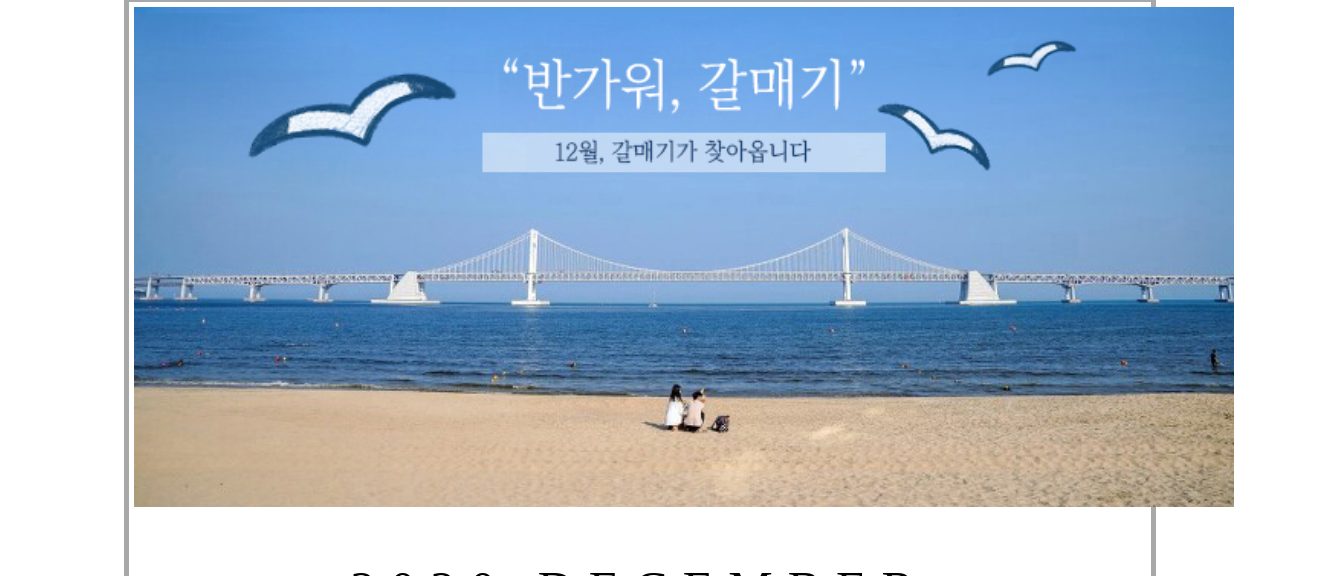
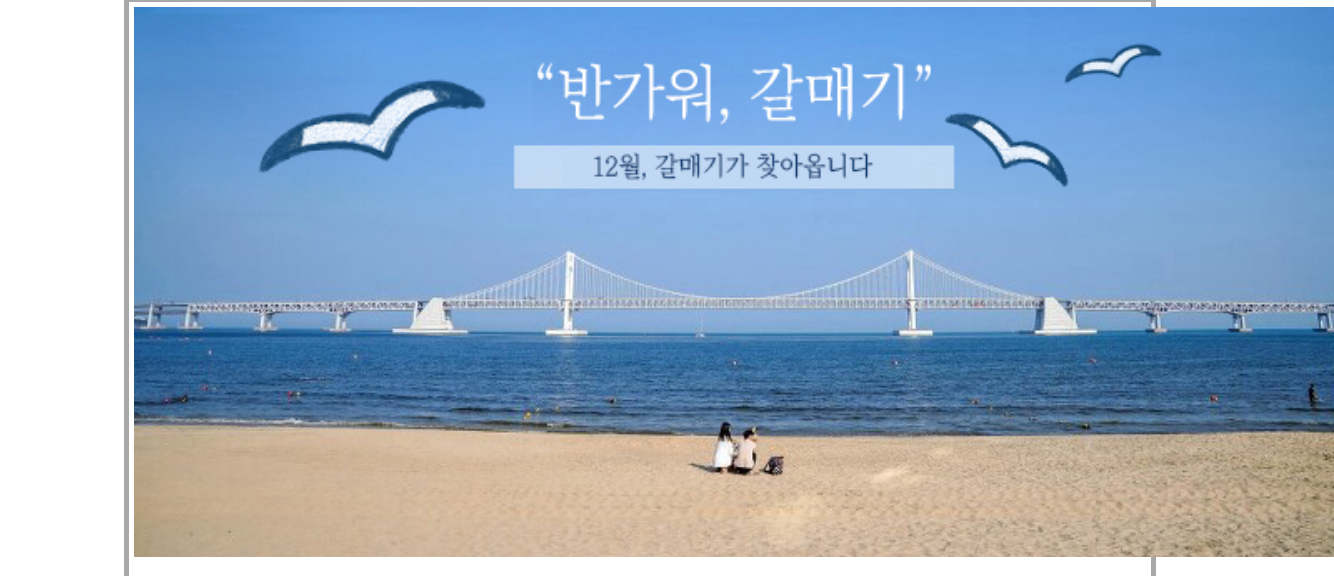
Before and after one commit to Go-na-gyeong/web-design, a plain HTML site: page index.html in a window 1280 px wide. Shown: the part 208-784 px from the top of the page, 1334 px wide, since content can reach past the window. Drawn offline with Linux system fonts and the light colour scheme; a web font is replaced by a local one.

Commit message:
Update index.html

```diff
--- a/index.html
+++ b/index.html
@@ -25,7 +25,7 @@
     <section>
 
          <center>
-        <img src="back.jpg" width="1100" height="500">
+        <img src="back.jpg" width="1200" height="550">
         </center>
     <br>
     <center>
```
